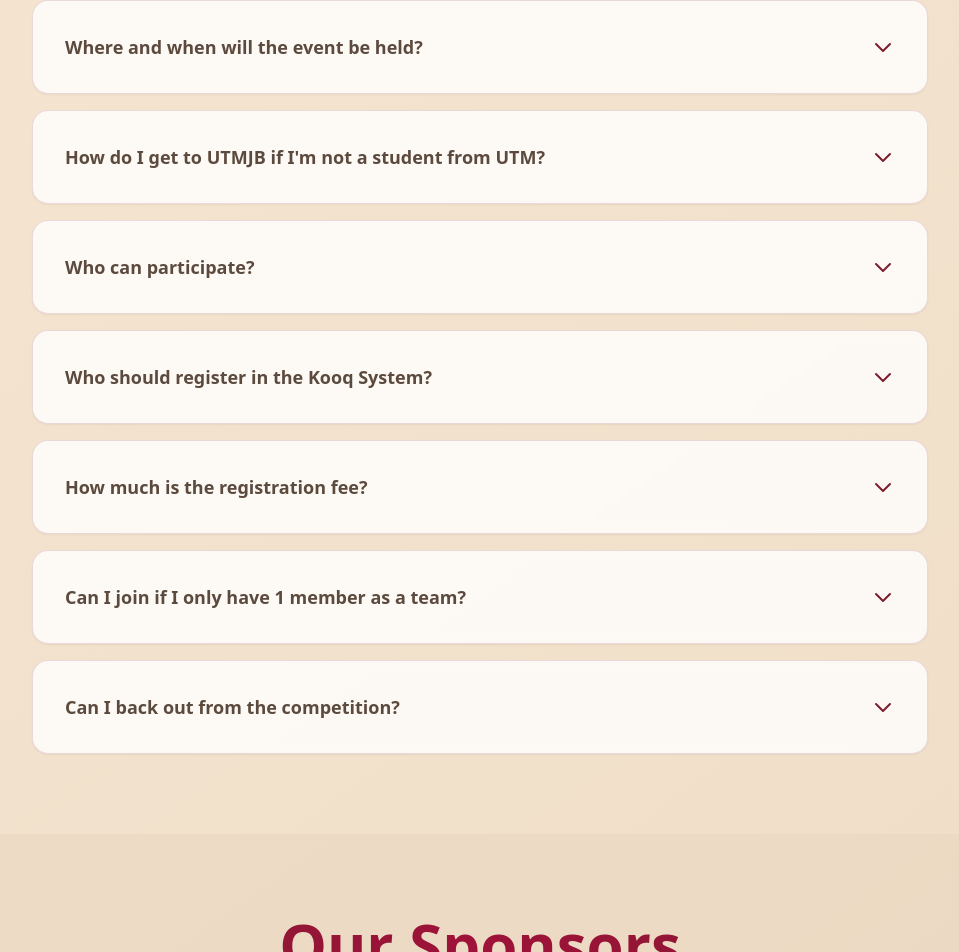
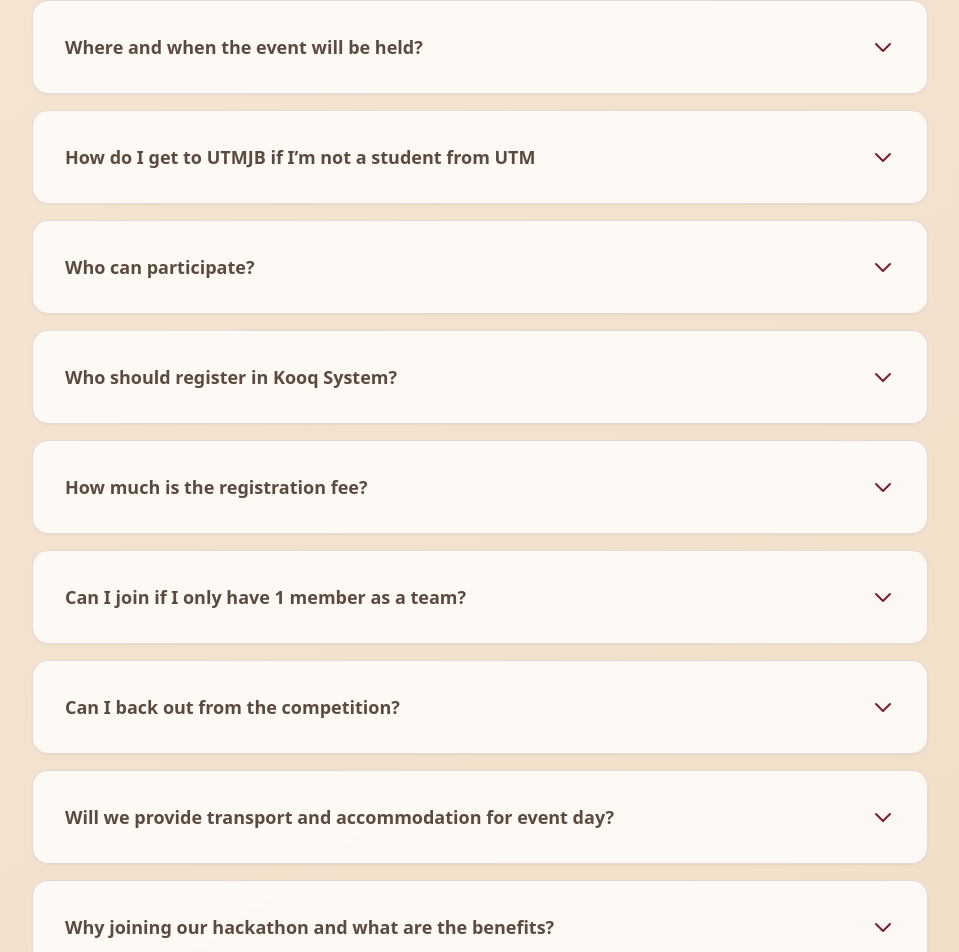
Before and after one commit to KaungSiThu-Sallius/UTM-Hackathon, a React (Vite) app: page / in a window 1280 px wide. Shown: the part 4010-4962 px from the top of the page, without its empty margins (160-1119 px from the left). Built offline with nearby package versions, Linux system fonts and the light colour scheme.

Commit message:
Update FAQ section

```diff
--- a/src/eventData.js
+++ b/src/eventData.js
@@ -61,36 +61,44 @@ export const eventData = {
     faqs: [
         {
             question: "What is UTMxHackathon?",
-            answer: "UTMxHackathon is a hackathon event organised mainly by the Persatuan Mahasiswa Sains Komputer (PERSAKA) at Universiti Teknologi Malaysia (UTM) where teams of students collaborate to build innovative tech solutions. It's not about 'hacking' in the cybersecurity sense — instead, participants work on real-world problem statements, design prototypes or applications and pitch their ideas to judges.",
+            answer: "UTMxHackathon is a hackathon event organised mainly by the Persatuan Mahasiswa Sains Komputer (PERSAKA) at Universiti Teknologi Malaysia (UTM) where teams of students collaborate to build innovative tech solutions. It’s not about ‘hacking’ in the cybersecurity sense, instead, participants work on real-world problem statements, design prototypes or applications and pitch their ideas to judges"
         },
         {
-            question: "Where and when will the event be held?",
-            answer: "9th March – 3rd May 2026: Workshop (Online)\n4th May 2026: Opening Ceremony & Participant Briefing (Online)\n4th – 10th May 2026: Preliminary Round (Online)\n18th – 24th May 2026: Final Round\n24th May 2026: Grand Final — Physical event at Dewan Kejora N28a, UTM Johor Bahru",
+            question: "Where and when the event will be held?",
+            answer: "Date\nAgenda\nVenue\n9/3 - 3/5\nWorkshop\nOnline\n4/5 \nOpening Ceremony & Participant Briefing\nOnline\n4/5 - 10/5\nPreliminary Round\nOnline\n18/5 - 24/5\nFinal Round\nOnline\n24/5\nGrand Final\nDewan Kejora N28a, UTM JB"
         },
         {
-            question: "How do I get to UTMJB if I'm not a student from UTM?",
-            answer: "E-hailing services such as Grab, Maxim and AirAsia Ride are recommended for transportation throughout the area. If you are flying to JB, you will arrive at Senai Airport. If you are taking a bus to JB, you will arrive at Larkin Bus Central.",
+            question: "How do I get to UTMJB if I’m not a student from UTM",
+            answer: "E-hailing services such as Grab, Maxim and Airasia Ride are recommended as the transportation throughout the area. If you are flying to JB, you will arrive at Senai Airport. If you are taking bus to JB, you will arrive at Larkin Bus Central"
         },
         {
             question: "Who can participate?",
-            answer: "All undergraduate level university students around Malaysia are eligible to participate.",
+            answer: "All undergraduate level university students around Malaysia"
         },
         {
-            question: "Who should register in the Kooq System?",
-            answer: "All team members must have a Kooq account. The team leader creates the team and adds members, who must register themselves under the team.",
+            question: "Who should register in Kooq System?",
+            answer: "All team members must have a Kooq account. The team leader creates the team and adds members, who must register themselves under the team."
         },
         {
             question: "How much is the registration fee?",
-            answer: "We are not claiming any registration fee from participants. It's completely free of charge.",
+            answer: "We are not claiming any registration fee from participants. It’s free of charge."
         },
         {
             question: "Can I join if I only have 1 member as a team?",
-            answer: "Absolutely! You can join as a solo participant. The team can consist of up to 5 members.",
+            answer: "Absolutely can. The team can consists up to 5 members"
         },
         {
             question: "Can I back out from the competition?",
-            answer: "Yes, all teams are free to back out from the competition at any phase if they wish to. However, teams that withdraw will be disqualified and will not receive a certificate.",
+            answer: "Yes, all teams are free to back out from the competition at any phase if they wish to but teams will be disqualified and won’t receive a certificate"
         },
+        {
+            question: "Will we provide transport and accommodation for event day?",
+            answer: "Transportation and accommodation will not be provided for participants. Participants are required to arrange their own transport and stay if needed."
+        },
+        {
+            question: "Why joining our hackathon and what are the benefits?",
+            answer: "Gain hands-on experience on real ideas and build innovative solution while applying technical and creative skills\nLearn new tools, technologies and problem-solving approaches through workshop and collaboration\nConnect with like-minded participants\nShowcase project that can boost your portfolio, resume or university applications\nWin exciting prizes and gain recognition for your ideas and creativity"
+        }
     ],
 
 
```
